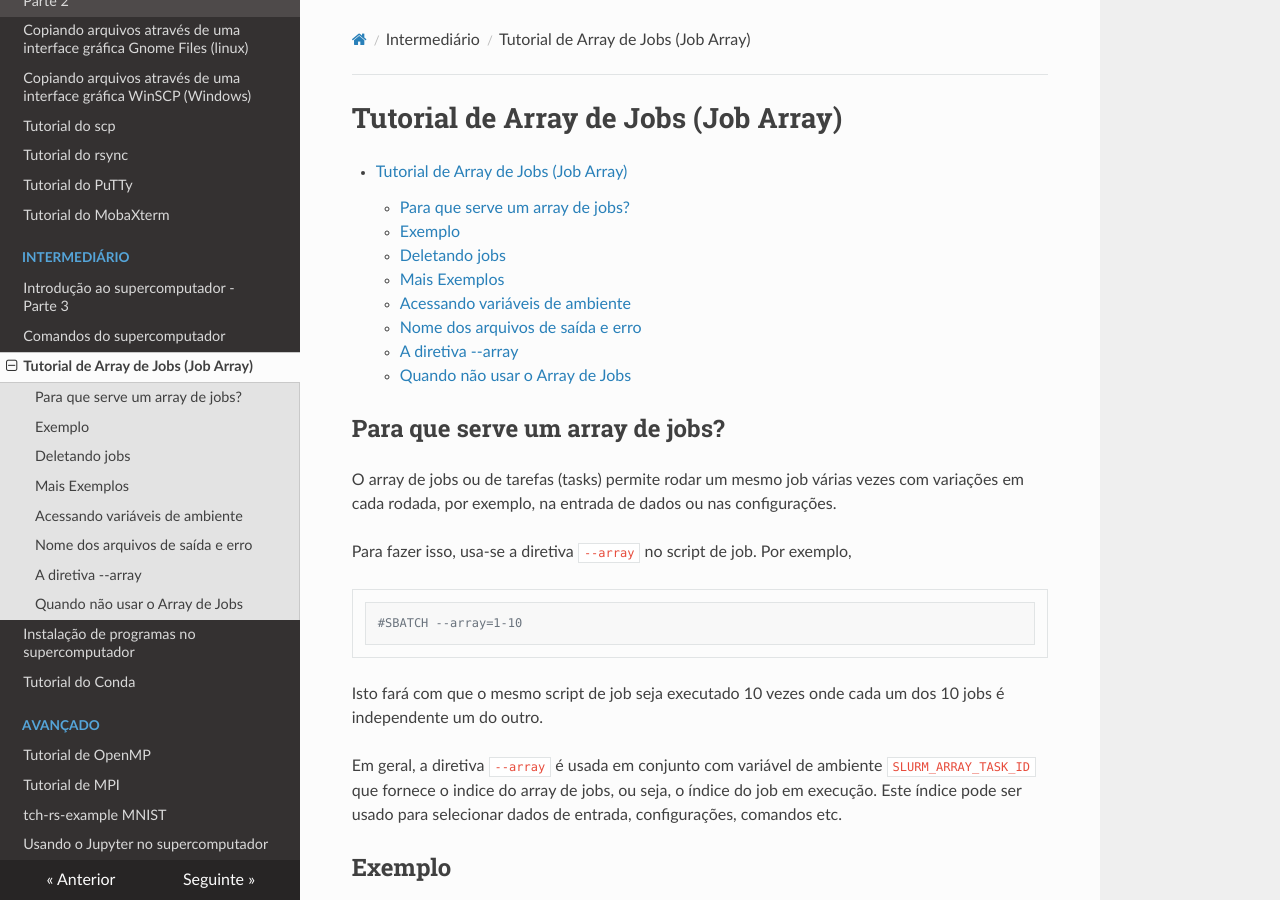
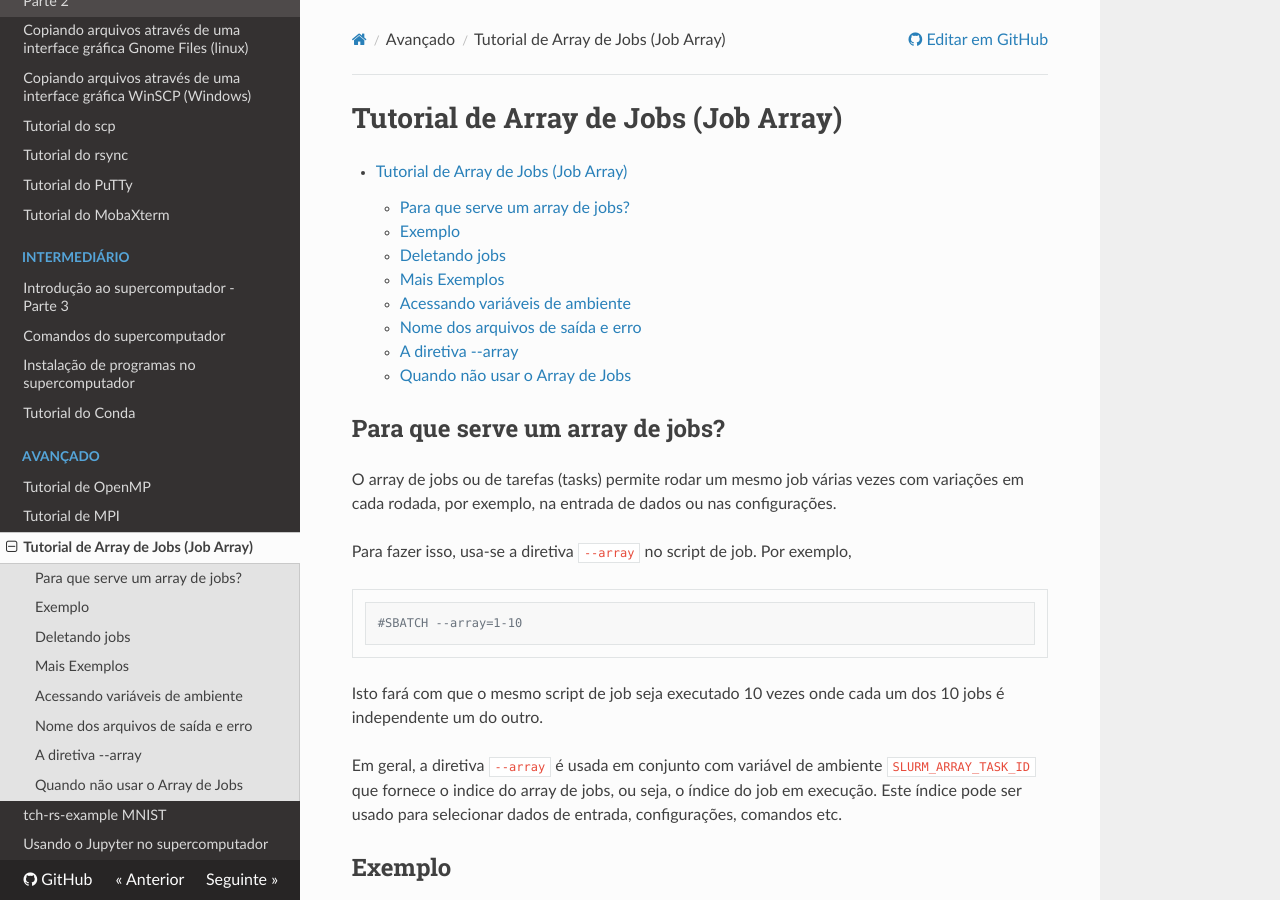
Before and after one commit to NPAD-UFRN/Tutorials, an MkDocs documentation site: the page built from docs/advanced/job_array.md, in a window 1280 px wide and 900 px high. Built offline with MkDocs 1.6.1, drawn with Linux system fonts in a browser that asks for light colours; nearby versions of some CDN libraries; part of the change alters nothing that is shown.

```diff
--- a/mkdocs.yml
+++ b/mkdocs.yml
@@ -1,5 +1,5 @@
 site_name: Tutoriais do NPAD
-#repo_url: https://github.com/NPAD-UFRN/Tutorials
+repo_url: https://github.com/NPAD-UFRN/Tutorials
 theme:
    name: readthedocs
    highlightjs: true
@@ -54,11 +54,11 @@ nav:
    - Intermediário:
       - intermediate/superpc_introduction_part_3.md
       - intermediate/slurm_commands.md
-      - intermediate/job_array.md
       - intermediate/install_apps.md
       - intermediate/conda.md
    - Avançado:
       - advanced/openmp_tutorial.md
       - advanced/mpi_tutorial.md
+      - advanced/job_array.md
       - advanced/tch-rs_tutorial.md
       - advanced/jupyter_tutorial.md
```
Also changed, not shown: docs/advanced/job_array.md (renamed from docs/intermediate/job_array.md).
